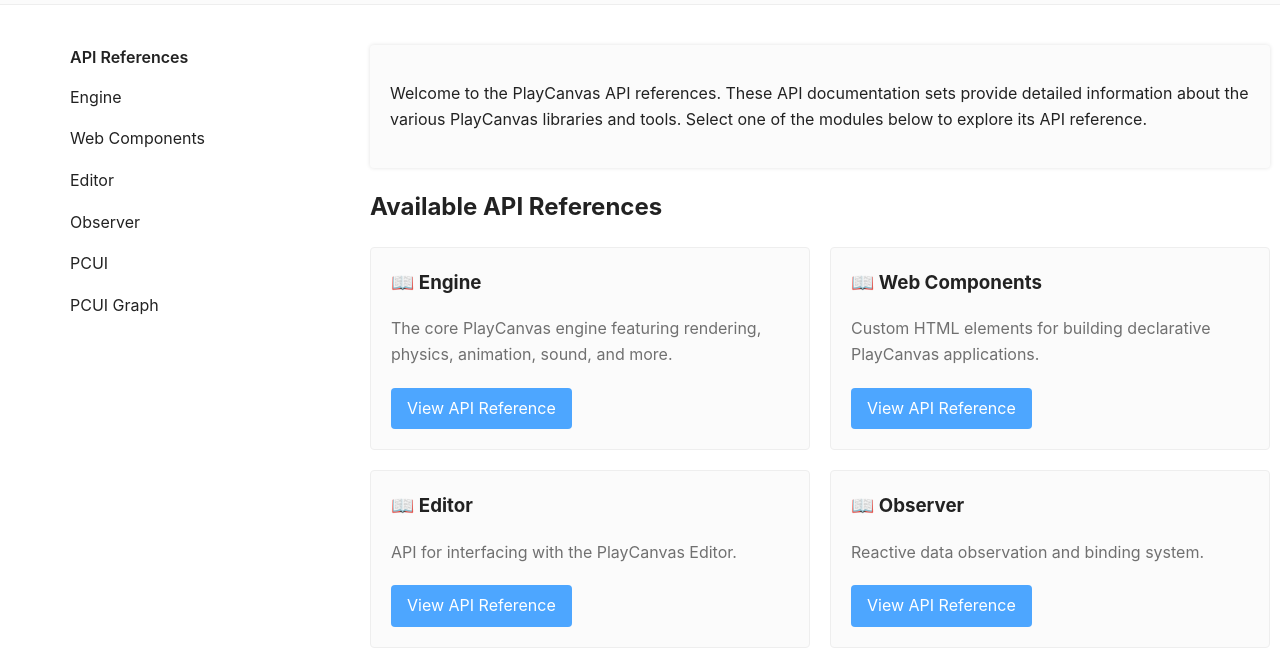
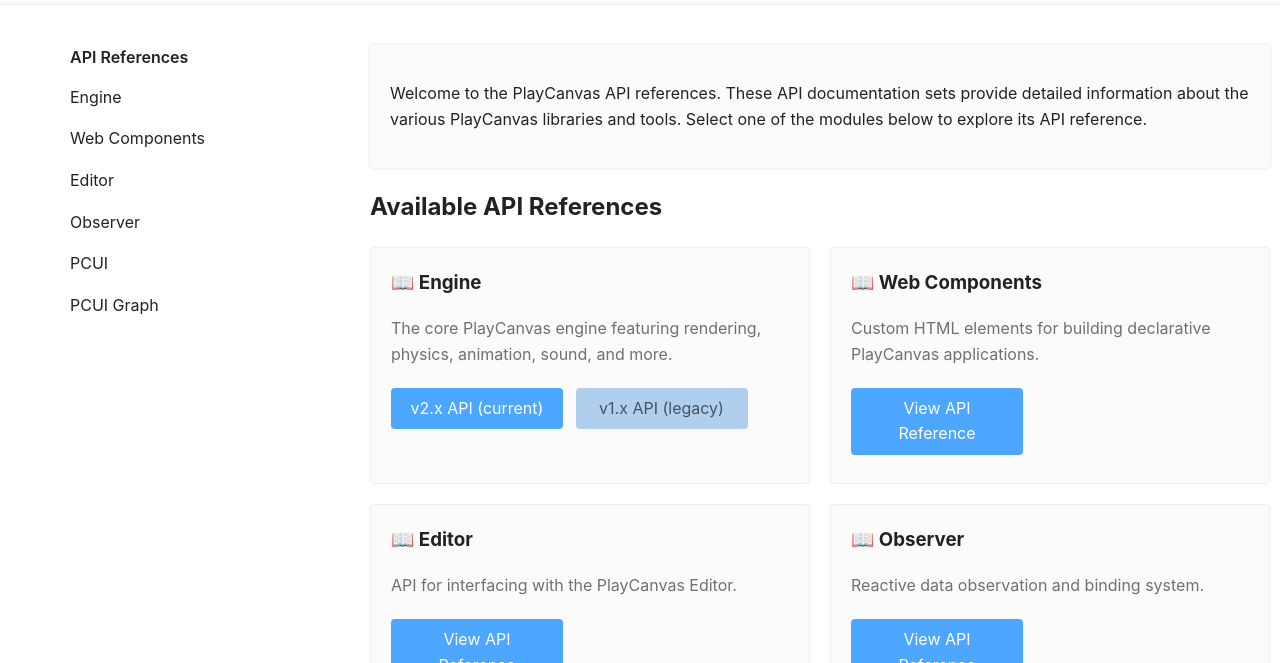
Before and after one commit to playcanvas/api-reference, a website: page index.html in a window 1280 px wide. Shown: the part 137-800 px from the top of the page. Drawn offline with Linux system fonts and the light colour scheme.

Commit message:
Add 1.x Engine docs

```diff
--- a/index.html
+++ b/index.html
@@ -619,10 +619,20 @@
             text-decoration: none;
             border-radius: 4px;
             transition: background-color 0.2s;
+            margin-right: 8px;
+            width: 140px;
+            text-align: center;
+            margin-bottom: 8px;
         }
 
-        html[data-theme="light"] .module-link {
-            background-color: var(--light-color-link);
+        .module-link.legacy {
+            background-color: rgba(77, 166, 255, 0.3);
+            color: rgba(255, 255, 255, 0.8);
+        }
+
+        html[data-theme="light"] .module-link.legacy {
+            background-color: rgba(0, 102, 204, 0.3);
+            color: rgba(0, 0, 0, 0.6);
         }
 
         .module-link:hover {
@@ -773,7 +783,8 @@
                             <li class="module-item" data-name="engine">
                                 <h3>📖 Engine</h3>
                                 <p>The core PlayCanvas engine featuring rendering, physics, animation, sound, and more.</p>
-                                <a href="./engine/" class="module-link">View API Reference</a>
+                                <a href="./engine/" class="module-link">v2.x API (current)</a>
+                                <a href="./engine-v1/" class="module-link legacy">v1.x API (legacy)</a>
                             </li>
                             <li class="module-item" data-name="web-components">
                                 <h3>📖 Web Components</h3>
--- a/repos-config.json
+++ b/repos-config.json
@@ -4,6 +4,11 @@
       "name": "engine",
       "url": "https://github.com/playcanvas/engine.git",
       "branch": "release-2.6"
+    },
+    {
+      "name": "engine-v1",
+      "url": "https://github.com/playcanvas/engine.git",
+      "branch": "release-1.77"
     },
     {
       "name": "pcui",
```
